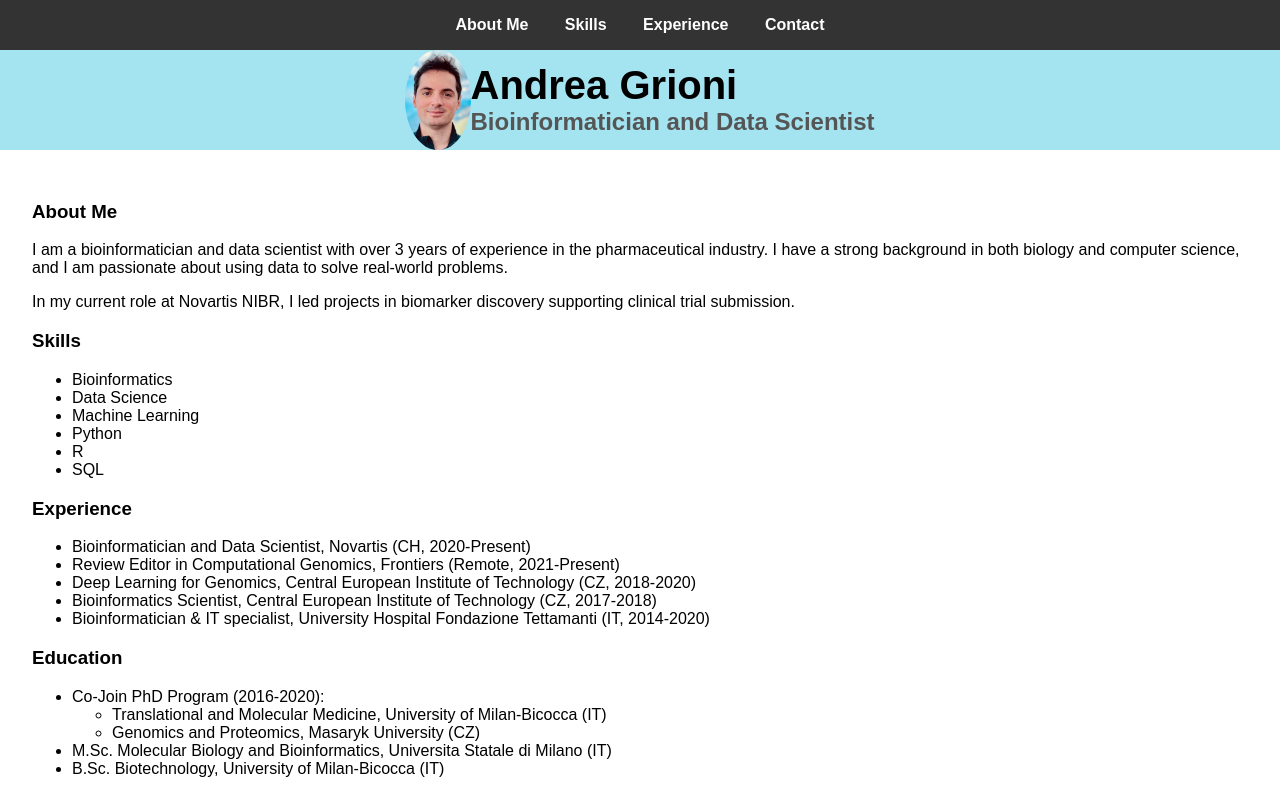
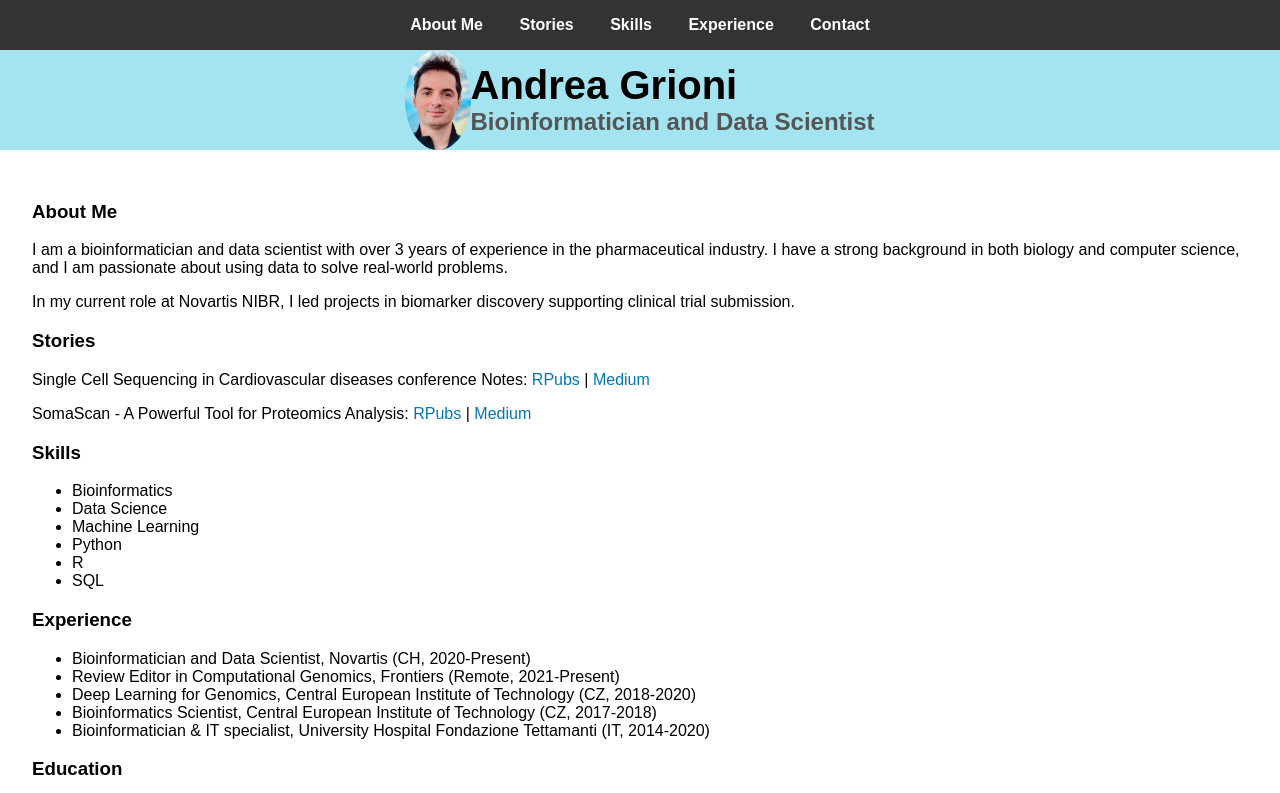
Before and after one commit to andreagrioni/andreagrioni.github.io, a plain HTML site: page index.html in a window 1280 px wide. Shown: the top 793 px of the page. Drawn offline with Linux system fonts and the light colour scheme.

Commit message:
add stories section and links

```diff
--- a/index.html
+++ b/index.html
@@ -8,6 +8,7 @@
 <nav>
     <ul>
         <li><a href="#about">About Me</a></li>
+        <li><a href="#stories">Stories</a></li>
         <li><a href="#skills">Skills</a></li>
         <li><a href="#experience">Experience</a></li>
         <li><a href="#contact">Contact</a></li>
@@ -27,6 +28,11 @@
 <h3>About Me</h3>
 <p>I am a bioinformatician and data scientist with over 3 years of experience in the pharmaceutical industry. I have a strong background in both biology and computer science, and I am passionate about using data to solve real-world problems.</p>
 <p>In my current role at Novartis NIBR, I led projects in biomarker discovery supporting clinical trial submission.</p>
+</section>
+<section id="stories">
+<h3>Stories</h3>
+<p>Single Cell Sequencing in Cardiovascular diseases conference Notes: <a href="https://rpubs.com/andreagrioni/GEMseq_notes" target="_blank">RPubs</a> | <a href="https://medium.com/@grioni.andrea/decoding-the-heart-at-gemseq-insights-from-the-graz-expert-meeting-on-single-cell-rna-sequencing-2eae4ef0241c" target="_blank">Medium</a></p>
+<p>SomaScan - A Powerful Tool for Proteomics Analysis: <a href="https://rpubs.com/andreagrioni/unraveling-proteins-somascan-linear-regression" target="_blank">RPubs</a> | <a href="https://medium.com/@grioni.andrea/somascan-a-powerful-tool-for-proteomics-analysis-dc3481374436" target="_blank">Medium</a></p>
 </section>
 <section id="skills">
 <h3>Skills</h3>
```
